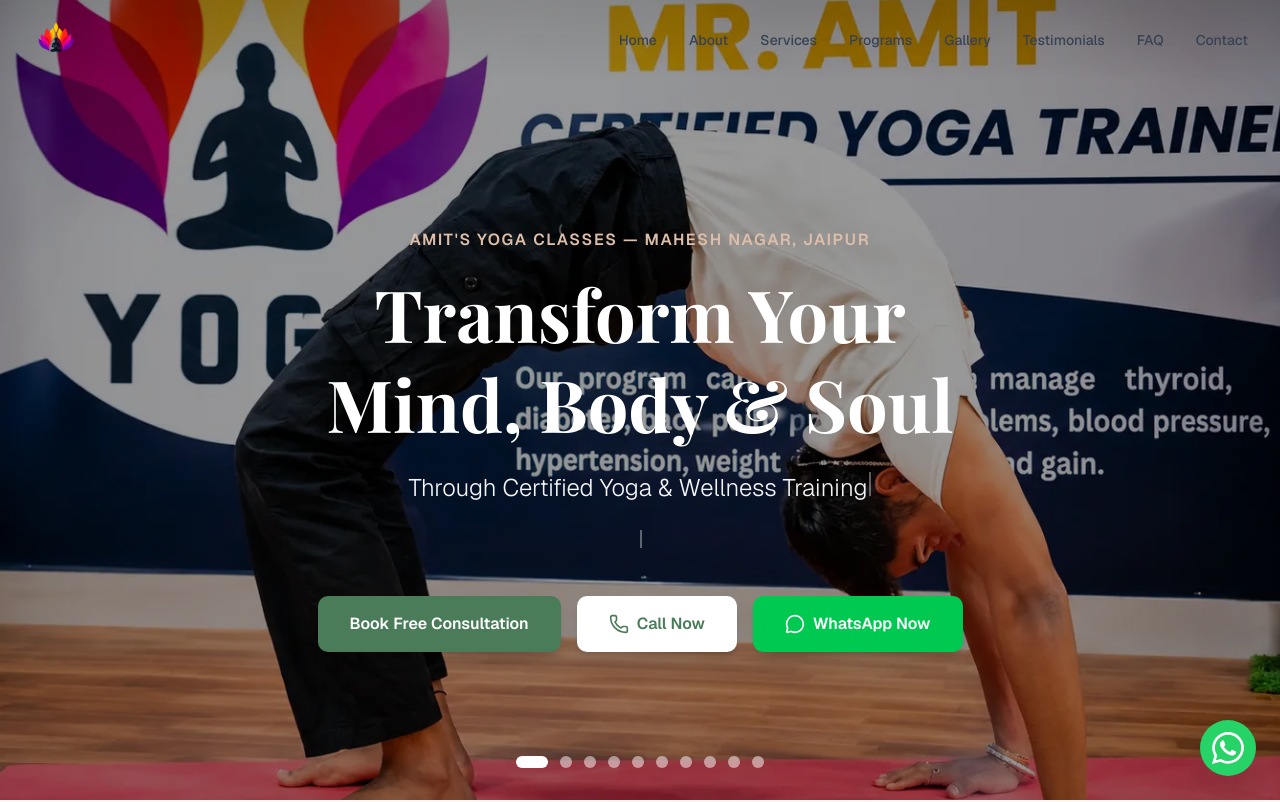
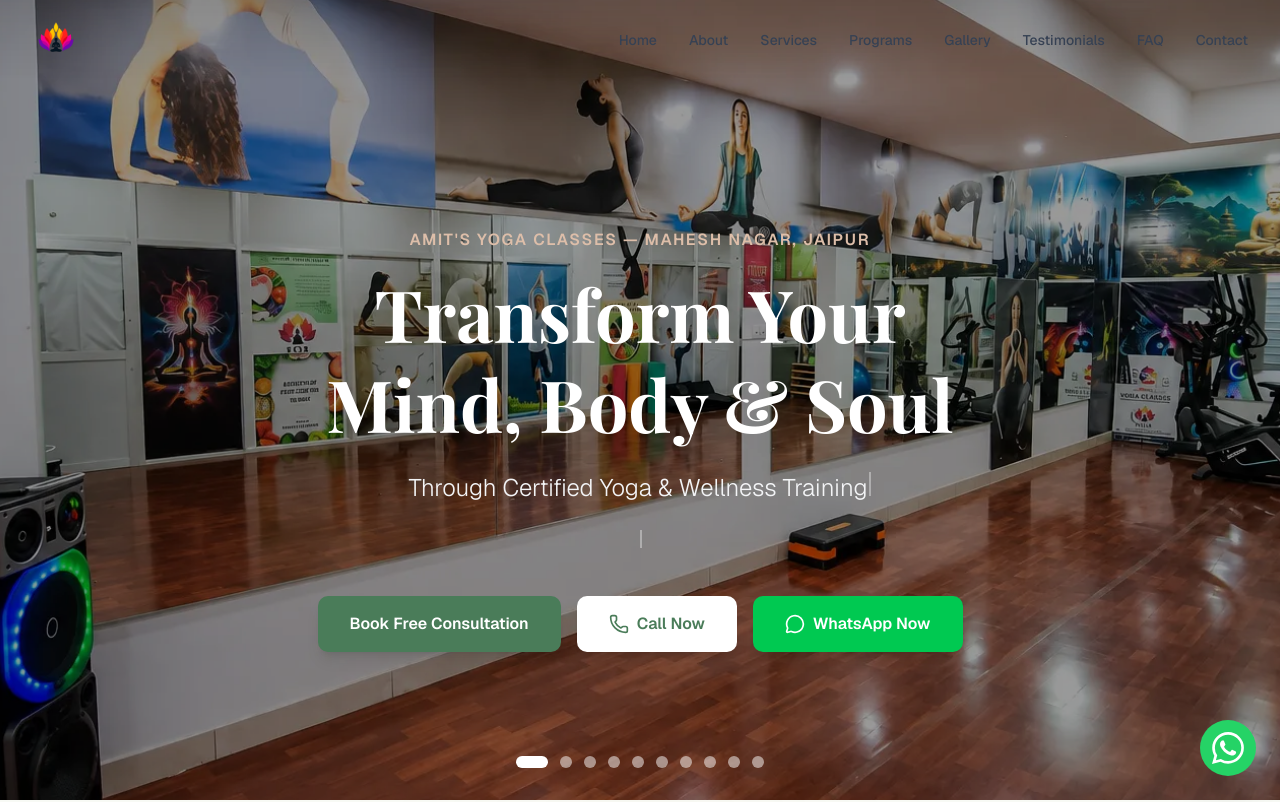
Before and after one commit to hcjaat/amit-yoga-classes, a Next.js app: page / in a window 1280 px wide. Shown: the top 802 px of the page. Built offline with nearby package versions, Linux system fonts and the light colour scheme; a web font is replaced by a local one.

Commit message:
Move yoga-pose1.webp to last in hero

```diff
--- a/components/hero.tsx
+++ b/components/hero.tsx
@@ -7,7 +7,6 @@ import { Phone, MessageCircle } from 'lucide-react';
 import { fadeInUp } from '@/lib/animations';
 
 const heroImages = [
-  '/images/yoga/yoga-pose1.webp',
   '/images/center-yoga.webp',
   '/images/yoga/1.webp',
   '/images/yoga/mountaintop-meditation.webp',
@@ -17,6 +16,7 @@ const heroImages = [
   '/images/yoga/bridge-plank.webp',
   '/images/yoga/outdoor-stretch.webp',
   '/images/yoga/headstand.webp',
+  '/images/yoga/yoga-pose1.webp',
 ];
 
 function Typewriter({ phrases, className, startDelay = 0 }: { phrases: string[]; className?: string; startDelay?: number }) {
```
